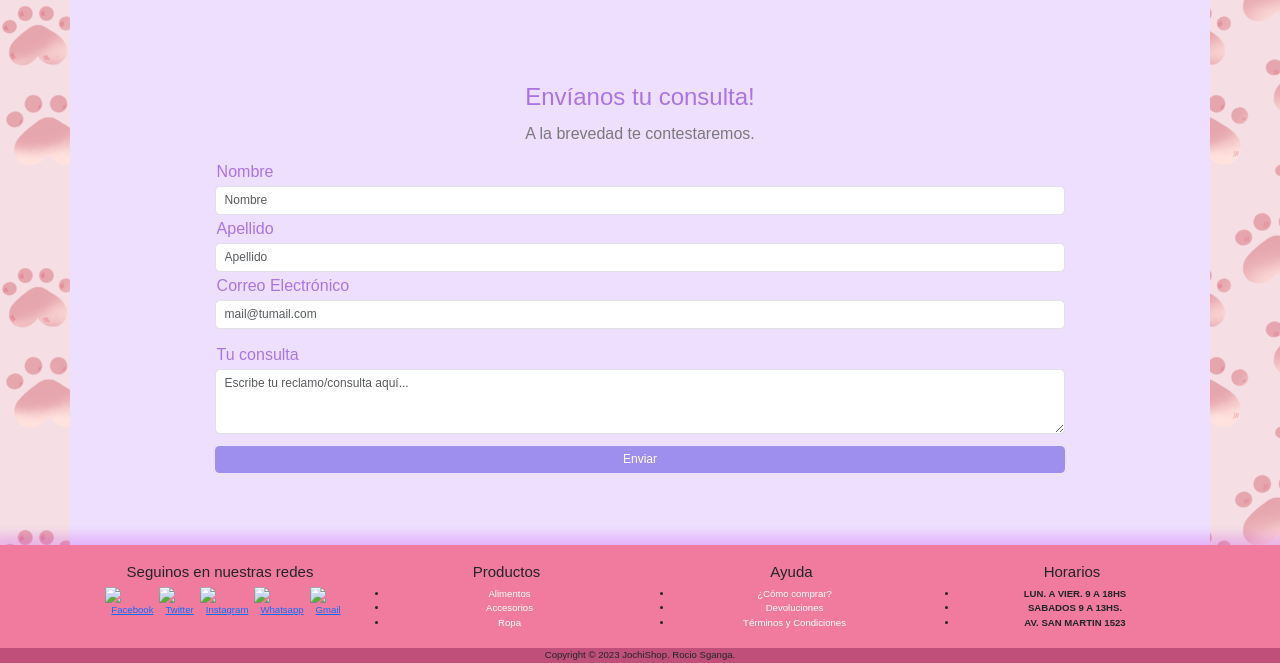
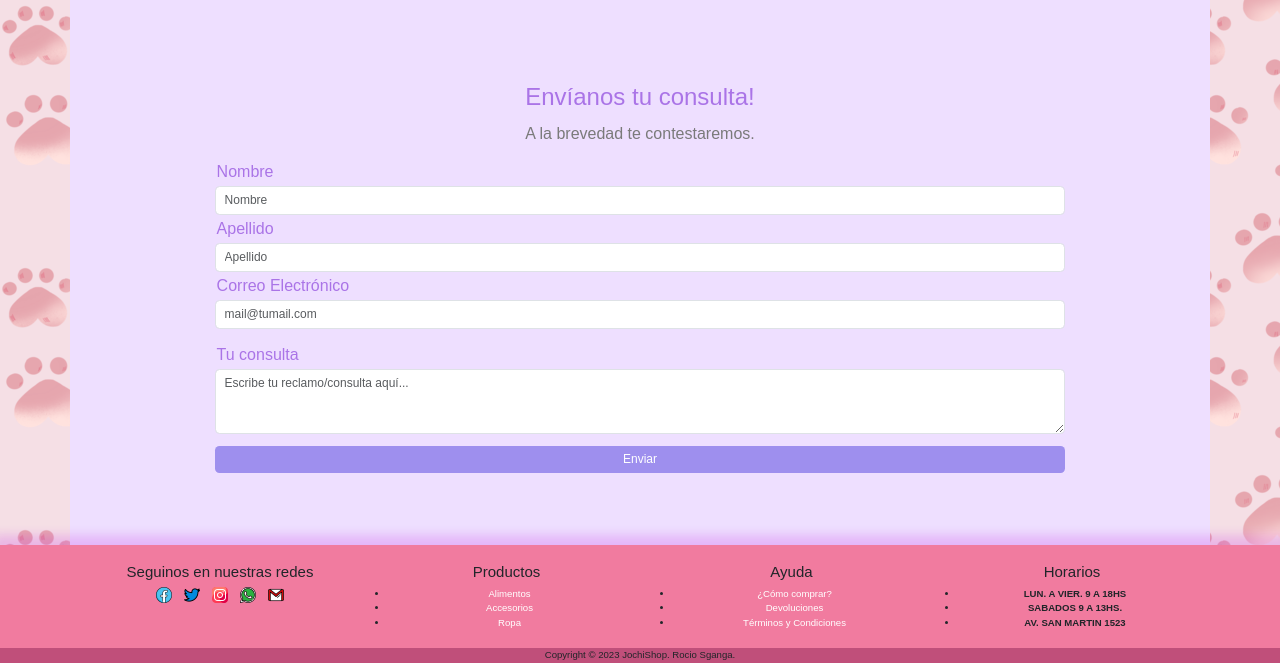
Before and after one commit to rociosganga/jochishop, a website: page paginas/about.html in a window 1280 px wide. Shown: the part 1625-2288 px from the top of the page. Drawn offline with nearby package versions, Linux system fonts and the light colour scheme; files that its build step writes are made by us from their sources; the site is published under a folder, as on GitHub Pages, so addresses that start at the root find nothing; a web font is replaced by a local one.

Commit message:
Fix linkeo de footer en about

```diff
--- a/paginas/about.html
+++ b/paginas/about.html
@@ -223,11 +223,11 @@
                 <div class="col-6 col-lg-3 pb-2 ps-5">
                     <h5 class="me-3">Seguinos en nuestras redes</h5>
                     <ul class="list-unstyled d-flex justify-content-center">
-                        <li><a class="me-3" href="https://facebook.com"><img src="/imagenes/facebook-logo.png" alt="Facebook"></a></li>
-                        <li><a class="me-3" href="https://twitter.com"><img src="/imagenes/twitter-logo.png" alt="Twitter"></a></li>
-                        <li><a class="me-3" href="https://instagram.com"><img src="/imagenes/instagram-logo.png" alt="Instagram"></a></li>
-                        <li><a class="me-3" href="https://whatsapp.com"><img src="/imagenes/whatsapp-logo.png" alt="Whatsapp"></a></li>
-                        <li><a class="me-3" href="https://gmail.com"><img src="/imagenes/gmail-logo.png" alt="Gmail"></a></li>
+                        <li><a class="me-3" href="https://facebook.com"><img src="../imagenes/facebook-logo.png" alt="Facebook"></a></li>
+                        <li><a class="me-3" href="https://twitter.com"><img src="../imagenes/twitter-logo.png" alt="Twitter"></a></li>
+                        <li><a class="me-3" href="https://instagram.com"><img src="../imagenes/instagram-logo.png" alt="Instagram"></a></li>
+                        <li><a class="me-3" href="https://whatsapp.com"><img src="../imagenes/whatsapp-logo.png" alt="Whatsapp"></a></li>
+                        <li><a class="me-3" href="https://gmail.com"><img src="../imagenes/gmail-logo.png" alt="Gmail"></a></li>
                     </ul>
                 </div>
                 <div class="col-6 col-lg-3">
```
